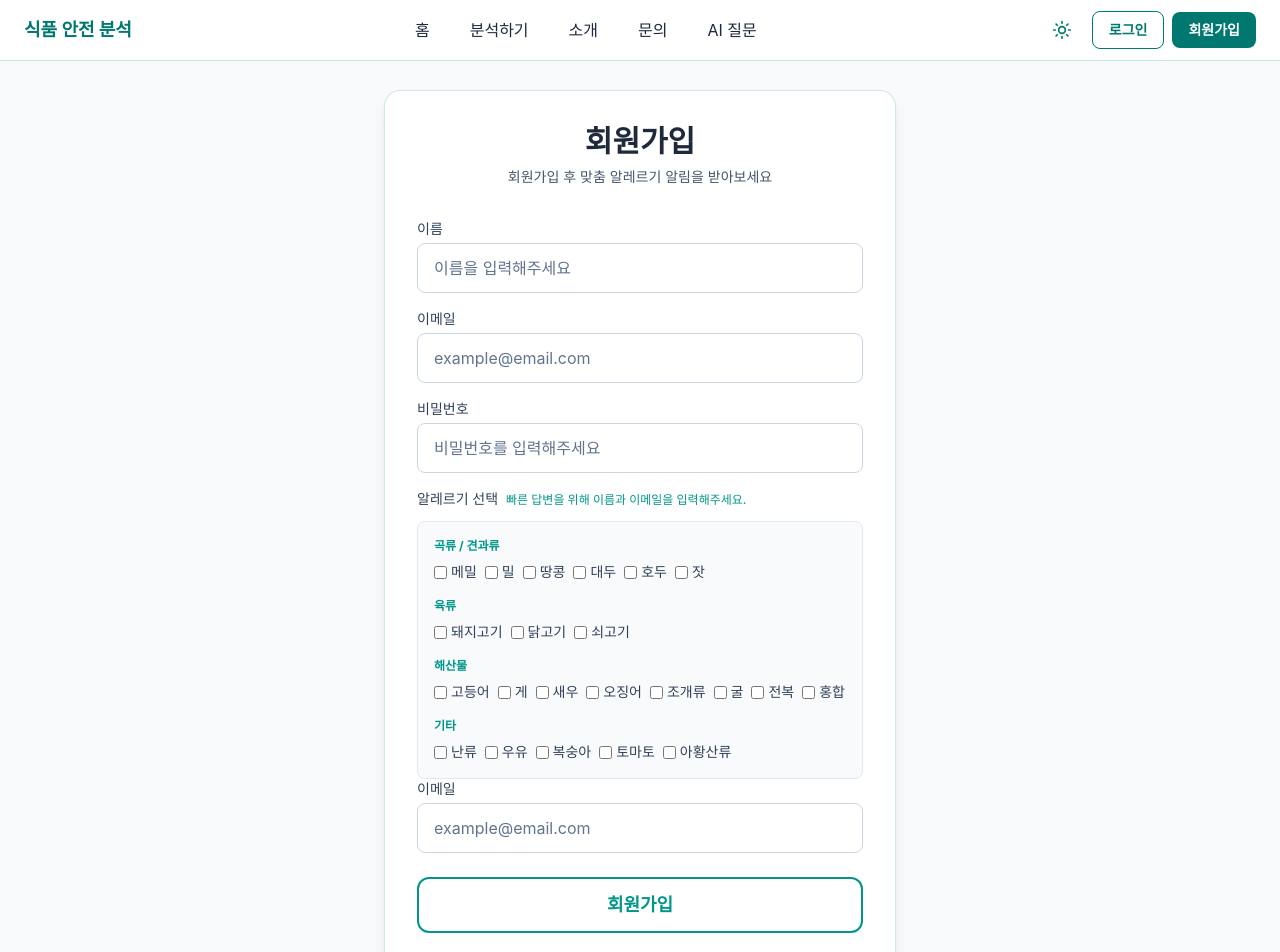
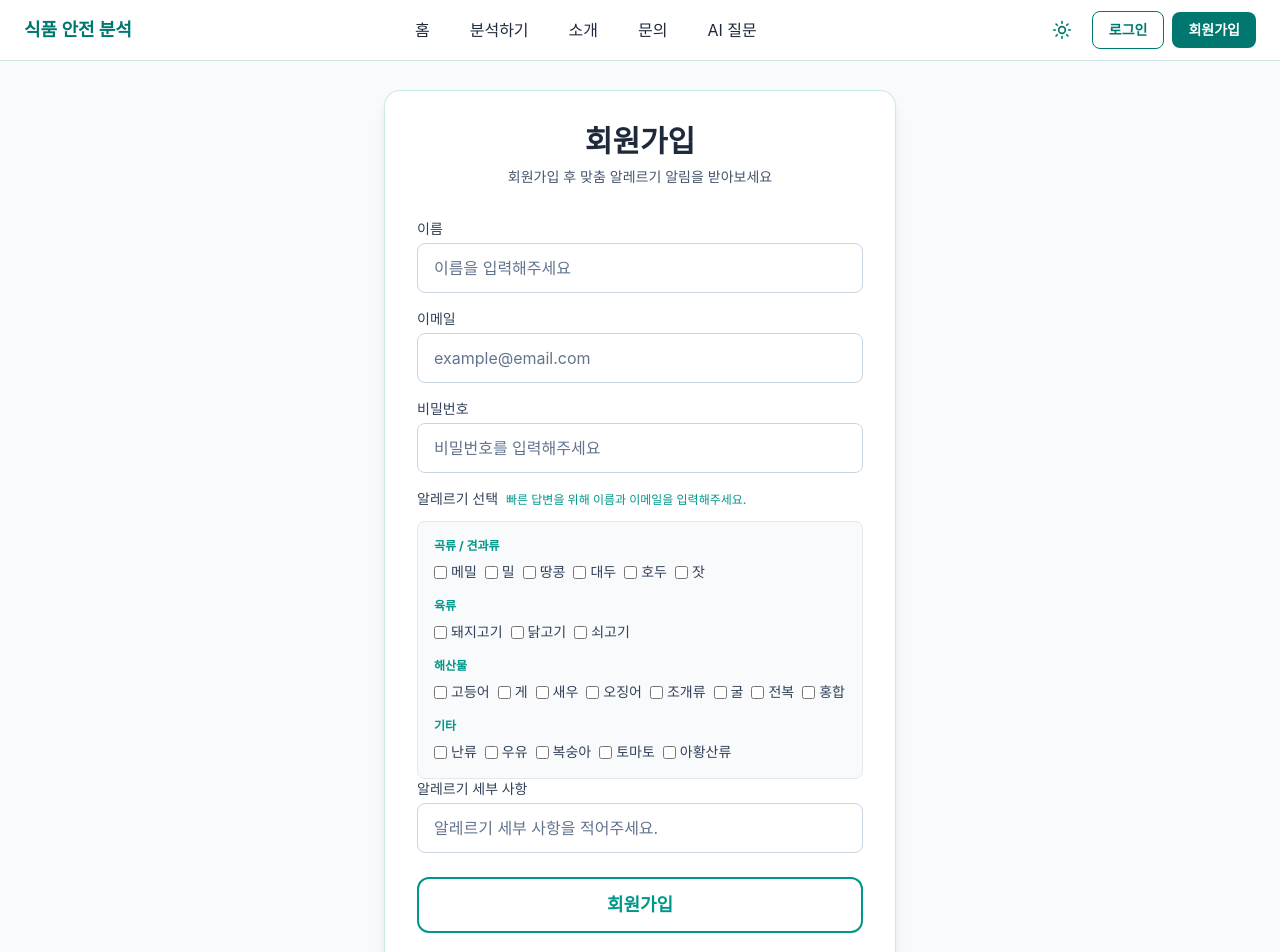
Before and after one commit to hnsh0522-cloud/CanIEat, a React (Vite) app: page /signup in a window 1280 px wide. Shown: the top 952 px of the page. Built offline with nearby package versions, Linux system fonts and the light colour scheme.

Commit message:
fix: 맨 밑 이메일 항목 세부사항으로 변경

```diff
--- a/src/pages/SignupPage.jsx
+++ b/src/pages/SignupPage.jsx
@@ -171,11 +171,11 @@ export default function SignupPage() {
               <label
                 className={`mb-1 block text-sm font-medium ${labelTextClass}`}
               >
-                이메일
+                알레르기 세부 사항
               </label>
               <input
                 type="email"
-                placeholder="example@email.com"
+                placeholder="알레르기 세부 사항을 적어주세요."
                 className={inputClassName}
                 value={email}
                 onChange={(e) => setEmail(e.target.value)}
```
